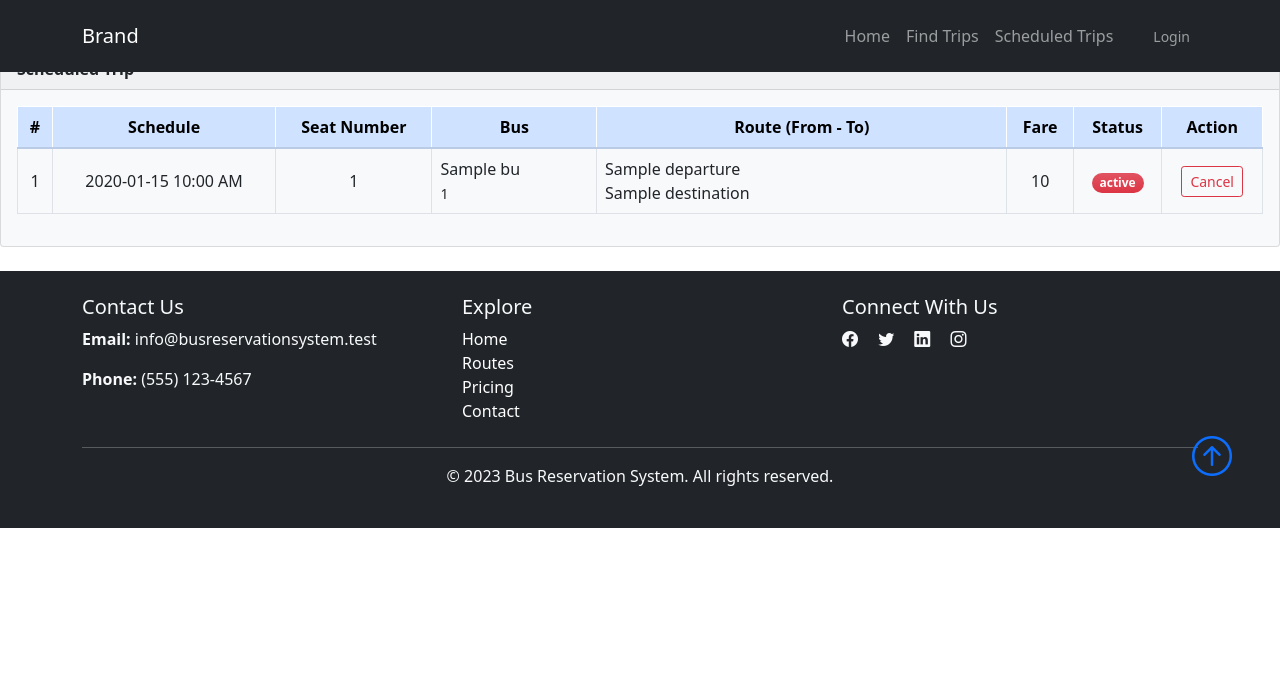
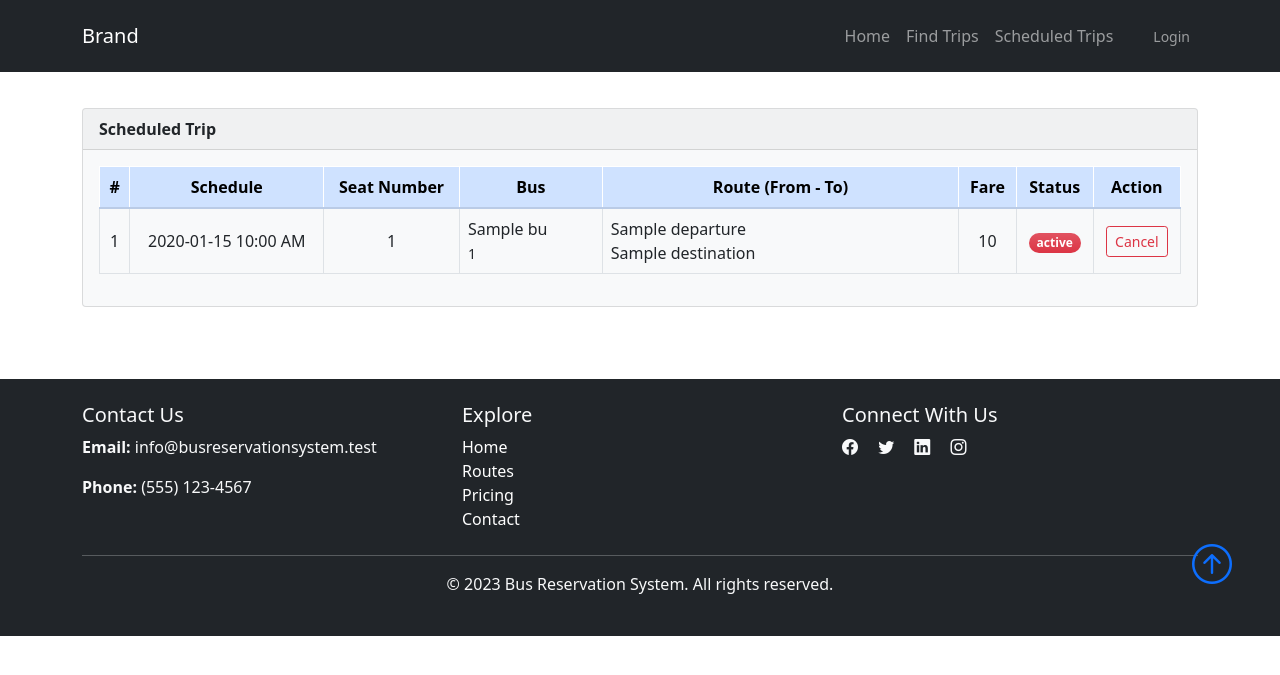
Before and after one commit to Nathaniel81/Bus-Reservation-System, a Django app: template core/templates/core/scheduled_trip.html in a window 1280 px wide. Shown: the top 675 px of the page. Run offline with Django 3.2, Linux system fonts and the light colour scheme; the template is opened without the code that fills it: most values are stand-ins (such as "Sample title", 1, 10 or a date in 2020); some libraries are stand-ins or nearby versions.

Commit message:
Finalize styling and layout adjustments for the landing page

```diff
--- a/core/templates/core/scheduled_trip.html
+++ b/core/templates/core/scheduled_trip.html
@@ -1,6 +1,7 @@
 {% extends 'core/base.html' %}
 {% load static %}
 {% block content %}
+<div class="container pb-5">
 	<div class="mt-5 mb-4">
 		<div class="card bg-light">
 			<div class="card-header fw-bold">Scheduled Trip</div>
@@ -95,12 +96,5 @@
 				</div>
 		</div>
 	</div>
-<style>
-	table.table-bordered > thead > tr > th{
-		border:1px solid #fff;
-	}
-	thead {
-	  border-bottom-width: 2px;
-	}
-		</style>
+</div>
 {% endblock %}
--- a/static/css/style.css
+++ b/static/css/style.css
@@ -5,7 +5,11 @@
 body::-webkit-scrollbar {
 	display: none;
   }
-
+  body::before {
+	content: '';
+	height: 60px;
+	display: block;
+}
 
 table.table-bordered > thead > tr > th{
 	border:1px solid #fff;
```
Lines whose indentation alone changed are shown as unchanged.
